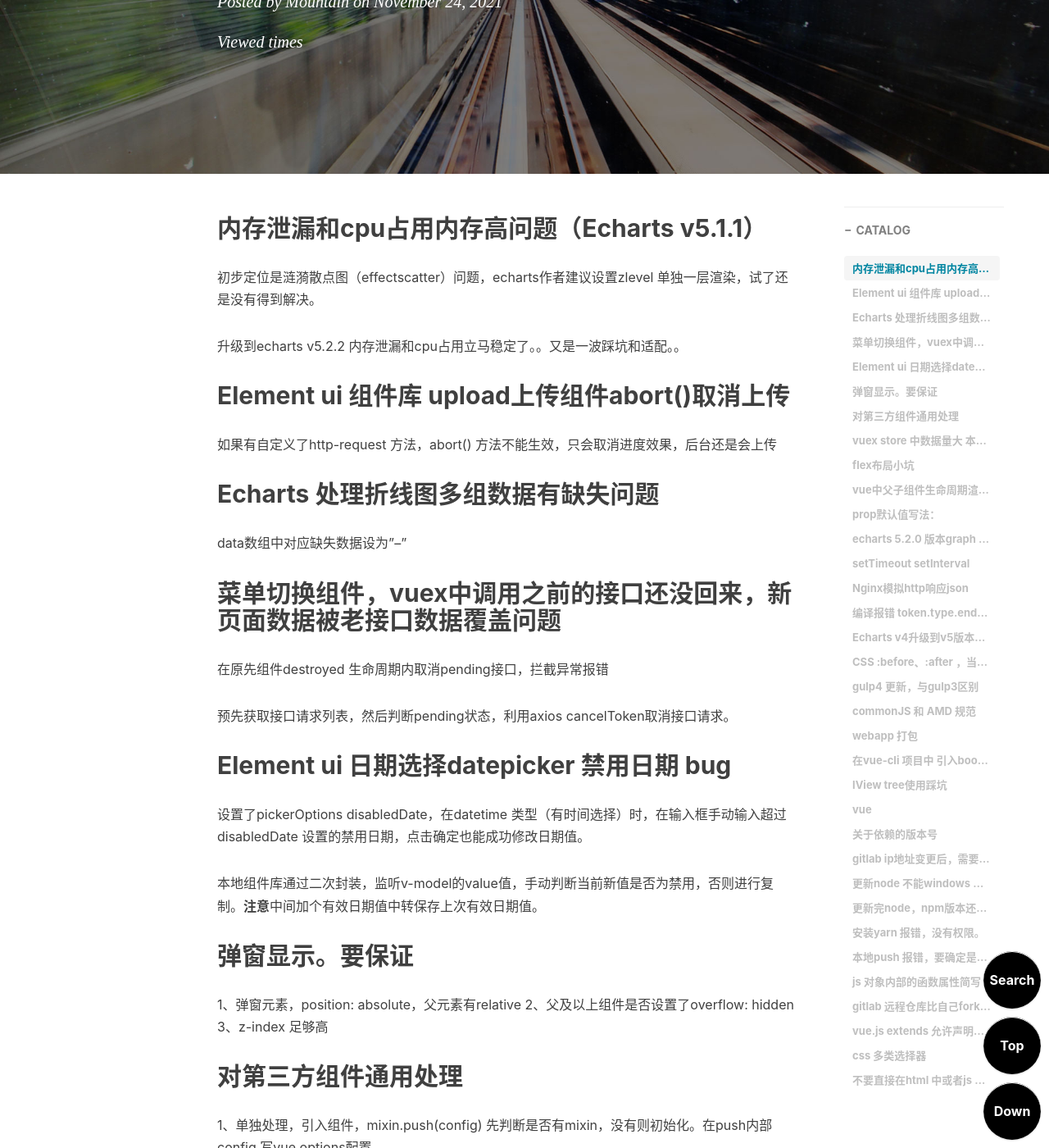
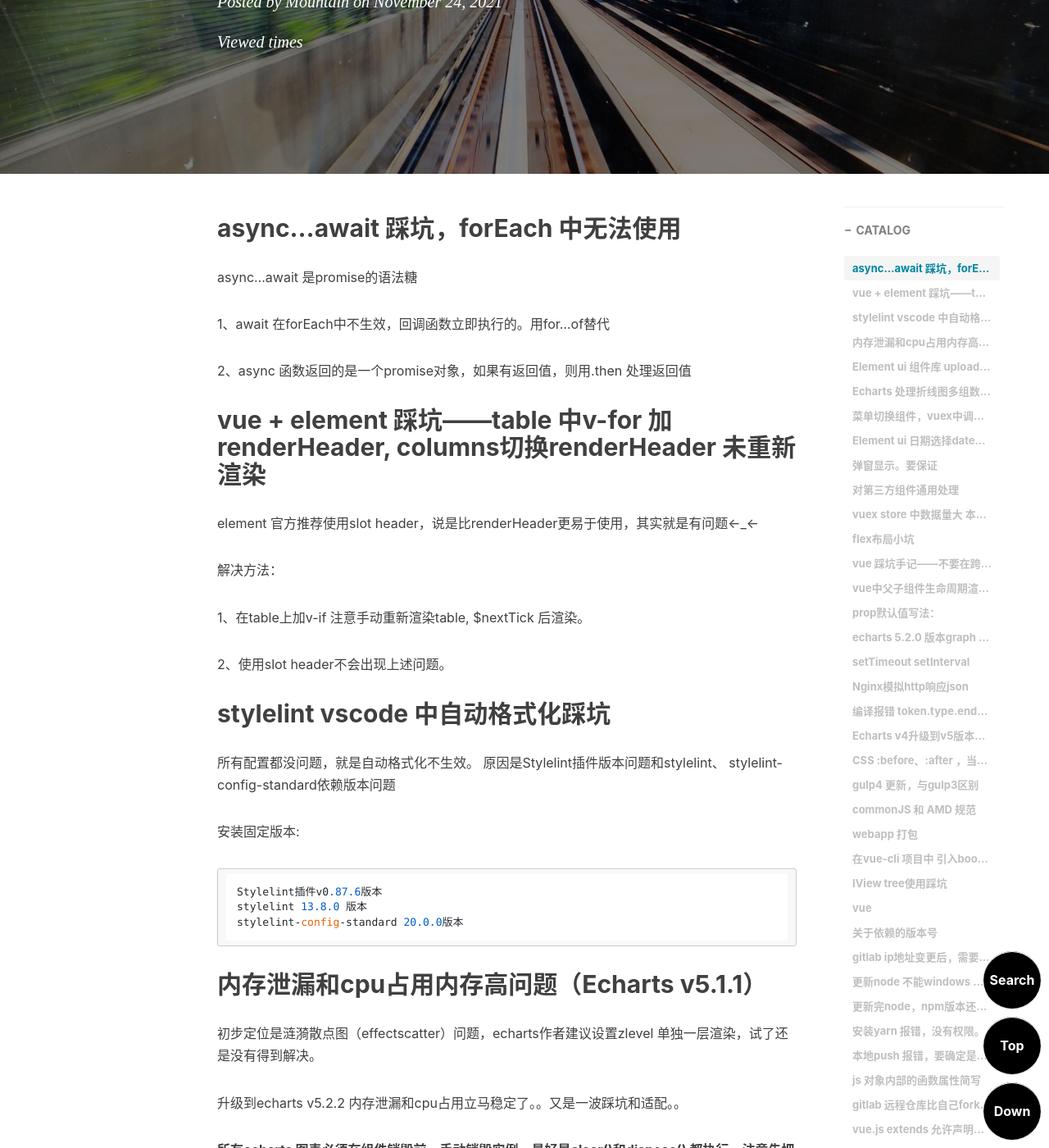
Before and after one commit to mountain410/m-blog, a Jekyll site: the page built from _posts/2021-11-24-踩坑记录.md, in a window 1280 px wide and 1400 px high, scrolled down 294 px. Shown: the whole window at 82% size. Built offline with Jekyll 4.4.1, drawn with Linux system fonts in a browser that asks for light colours; nearby versions of some CDN libraries; comment, search, counter and statistics services are not loaded; some of the changed text lies outside the part shown.

Commit message:
更新踩坑记录

```diff
--- a/_posts/2021-11-24-踩坑记录.md
+++ b/_posts/2021-11-24-踩坑记录.md
@@ -8,11 +8,42 @@ tags:
     - 知识点
 ---
 
+## async...await 踩坑，forEach 中无法使用
+
+async...await 是promise的语法糖
+
+1、await 在forEach中不生效，回调函数立即执行的。用for...of替代
+
+2、async 函数返回的是一个promise对象，如果有返回值，则用.then 处理返回值
+
+## vue + element 踩坑——table 中v-for 加 renderHeader, columns切换renderHeader 未重新渲染
+
+element 官方推荐使用slot header，说是比renderHeader更易于使用，其实就是有问题←_←
+
+解决方法：
+
+1、在table上加v-if 注意手动重新渲染table, $nextTick 后渲染。
+
+2、使用slot header不会出现上述问题。
+
+## stylelint vscode 中自动格式化踩坑
+
+所有配置都没问题，就是自动格式化不生效。
+原因是Stylelint插件版本问题和stylelint、 stylelint-config-standard依赖版本问题
+
+安装固定版本:
+
+    Stylelint插件v0.87.6版本
+    stylelint 13.8.0 版本
+    stylelint-config-standard 20.0.0版本
+
 ## 内存泄漏和cpu占用内存高问题（Echarts v5.1.1）
 
 初步定位是涟漪散点图（effectscatter）问题，echarts作者建议设置zlevel 单独一层渲染，试了还是没有得到解决。
 
 升级到echarts v5.2.2 内存泄漏和cpu占用立马稳定了。。又是一波踩坑和适配。。
+
+**所有echarts 图表必须在组件销毁前，手动销毁实例。最好是clear()和dispose() 都执行，注意先把绑定事件解绑了。**
 
 ## Element ui 组件库 upload上传组件abort()取消上传
 
@@ -48,6 +79,15 @@ data数组中对应缺失数据设为"--"
 
 ## flex布局小坑
 子元素显性定义height，改元素高度会被同级元素最大高度撑开到相同高度
+
+## vue 踩坑手记——不要在跨页面组件之间通过vuex通信
+
+跨页面组件之间通过vuex共享数据会存在刷新页面丢失store 数据问题。
+
+建议：
+
+- 如果一定要跨传则采用sessionStorage或者localstorage。
+- 对于公共数据利用mixin混入页面。
 
 ## vue中父子组件生命周期渲染顺序
 父beforeCreate -> 父created -> 父beforeMount -> 子beforeCreate -> 子created ->子beforeMount->子mounted-> 父mounted ->
```
